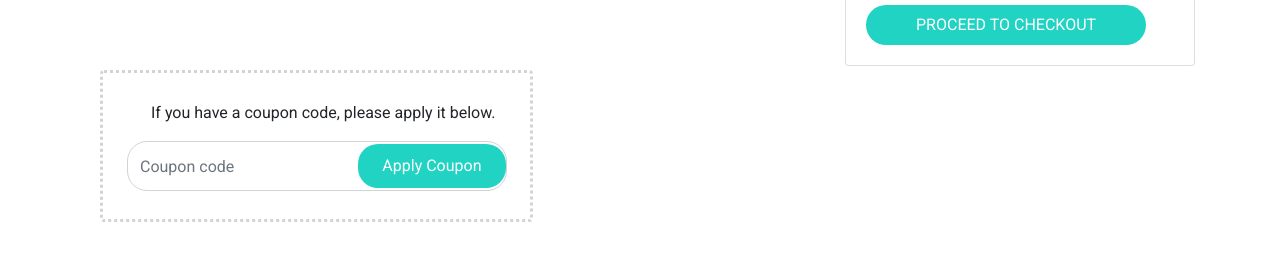
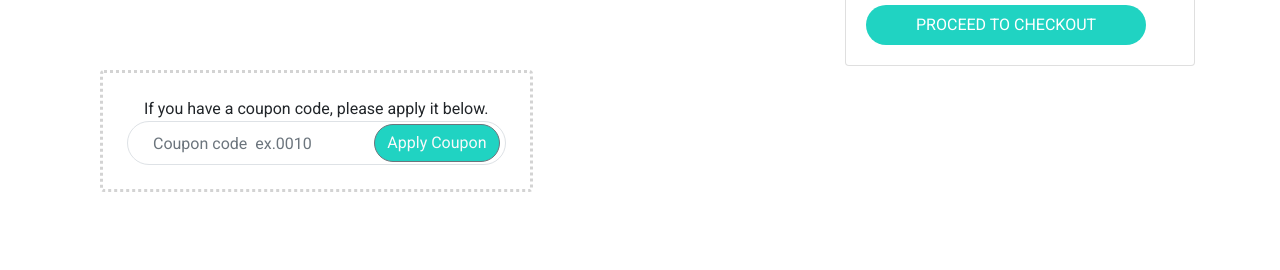
Before and after one commit to Joacim10/eShop, a Vue app: page /shoppingcart in a window 1280 px wide. Shown: the part 664-934 px from the top of the page. Built offline with nearby package versions, Linux system fonts and the light colour scheme; no server answers.

Commit message:
logik för rabattkupong

```diff
--- a/src/components/ReusableComponents/ApplyCouponComponent.vue
+++ b/src/components/ReusableComponents/ApplyCouponComponent.vue
@@ -1,56 +1,173 @@
 <template>
-      <div>
-        <div class=" mb-2  py-1  px-4 borderDotted rounded">
-      <div class="pl-4 mt-4">
-        <p class="mb-0">If you have a coupon code, please apply it below.</p>
+  <div>
+    <!-- mb-2 -->
+    <div class="py-4 px-4 borderDotted rounded">
+      <!-- pl-4 mt-4-->
+      <div class=" ">
+        <div class="text-center">
+          <p v-if="getCartDiscountTotal > 0" class="mb-0">
+            You have %{{ getCartDiscountTotal }} discount
+          </p>
+          <p v-else class="mb-0">If you have a coupon code, please apply it below.</p>
+        </div>
       </div>
-      <div class="input-group mt-3 mb-4">
+
+      <!-- jm  -->
+      <div class="my-input-area rounded-pill border">
+        <div class="input-group border-0">
           <input
             type="text"
-            class="form-control position-relative subInput"
-            placeholder="Coupon code"
-            aria-label="Recipient's username"
-            aria-describedby="basic-addon2"
+            class="form-control border-0 ml-2"
+            placeholder="Coupon code  ex.0010"
+            aria-label="Coupon code"
+            aria-describedby="couponCode1"
+            v-model="couponCode"
+            v-on:change="$v.couponCode.$touch()"
+            v-bind:class="{
+              invalid:
+                ($v.couponCode.$error && $v.couponCode.required) ||
+                ($v.couponCode.$error && !$v.couponCode.maxLength),
+            }"
           />
           <div class="input-group-append">
+            <!-- btn-outline-secondary -->
             <button
-              class="btnRadiusSub position-absolute  themeBg border-0 text-white px-4 pxSmallScreen"
-            >Apply Coupon</button>
+              class="btn rounded-pill color-primary themeBg btn-outline-secondary text-light"
+              type="button"
+              id="couponCode1"
+              v-on:click.prevent="applyCoupon"
+            >
+
+              {{ !getCartDiscountTotal > 0 ? "Apply Coupon" : "Remove Coupon" }}
+            </button>
           </div>
-          </div>
-          </div>
-
-          </div>
-
+        </div>
+      </div>
+      <small
+        class="m-0 p-0"
+        v-if="!$v.couponCode.minLength || !$v.couponCode.maxLength"
+      >
+        please use {{ $v.couponCode.$params.minLength.min }} digits ex. 0010
+      </small>
+      <small class="m-0 p-0" v-if="!$v.couponCode.numeric"
+        >please use number.</small
+      >
+      <!-- <small> {{couponCode}} </small> -->
+      <!-- jm  end -->
+      <!--  -->
+    </div>
+  </div>
 </template>
 
 <script>
+import { mapActions, mapGetters } from "vuex";
+
+import {
+  required,
+  minLength,
+  maxLength,
+  numeric,
+} from "vuelidate/lib/validators";
+
 export default {
+  data() {
+    return {
+      couponCode: null,
+    };
+  },
 
-}
+  validations: {
+    couponCode: {
+      required,
+      minLength: minLength(4),
+      maxLength: maxLength(4),
+      numeric,
+    },
+  },
+
+  methods: {
+    ...mapActions(["addDiscount"]),
+
+    applyCoupon() {
+      // om det finns valid värde i fält
+      if (!this.$v.$invalid) {
+        // console.log("apply coupon");
+        // console.log(this.discountValue(this.couponCode));
+        let value = this.discountValue(this.couponCode);
+        // skicka data till store
+        this.addDiscount(value);
+
+        // rensa input
+        this.couponCode = null;
+      } else if (this.getCartDiscountTotal > 0 && this.$v.$invalid) {
+        console.log('remove discount');
+        this.addDiscount(0);
+      }
+    },
+
+    discountValue: function (code) {
+      // console.log(code);
+      switch (code) {
+        case "0010":
+          return 10;
+        case "0020":
+          return 20;
+        case "0030":
+          return 30;
+        case "0040":
+          return 40;
+        case "0050":
+          return 50;
+        default:
+          return 0;
+      }
+    },
+  },
+
+  computed: {
+    ...mapGetters(["getCartDiscountTotal"]),
+  },
+};
 </script>
 
 <style scoped>
-.btnRadiusSub{
+.btnRadiusSub {
   border-radius: 20px;
   right: 0%;
   padding-top: 10px;
   padding-bottom: 10px;
   margin-top: 3px !important;
-
 }
-.borderDotted{
+.borderDotted {
   border: 3px dotted lightgray;
 }
-.subInput{
+.subInput {
   border-radius: 20px 20px 20px 20px !important;
   height: 50px;
 }
+
+/* klasser för vuelidate */
+.invalid {
+  border: 1px solid #f77272 !important;
+  background-color: #f8b1b1 !important;
+}
+.valid {
+  background-color: #6fffab !important;
+}
+
+.btndisabled {
+  background-color: #8ab8b3 !important;
+}
+
+/* jm */
+.my-input-area {
+  background-color: #fff;
+  padding: 2px 5px 2px 5px;
+}
+
 @media (max-width: 375px) {
-  .pxSmallScreen{
+  .pxSmallScreen {
     padding: 10px 10px 10px 10px !important;
-
-
   }
 }
 </style>
--- a/src/store/storeModules/storeCart.js
+++ b/src/store/storeModules/storeCart.js
@@ -6,14 +6,16 @@
 export default {
 
   // här sparas data
-  state:{
+  state: {
     cart: [],
+    cartTotalDiscount: 0,
+
   },
 
   mutations: {
     // här utförs ändring av data
 
-    ADD_TO_CART(state, {product,quantity}){
+    ADD_TO_CART(state, { product, quantity }) {
       //console.log(product._id)
 
       let exists = state.cart.find(item => {
@@ -23,21 +25,21 @@ export default {
       if (exists) {
         exists.quantity += quantity;
         // spara till storage
-      sessionStorage.setItem('mycart',JSON.stringify(state.cart))
+        sessionStorage.setItem('mycart', JSON.stringify(state.cart))
         return
       }
-      state.cart.push({product,quantity})
+      state.cart.push({ product, quantity })
       // spara till storage
-      sessionStorage.setItem('mycart',JSON.stringify(state.cart))
+      sessionStorage.setItem('mycart', JSON.stringify(state.cart))
 
     },
-    DELETE_FROM_CART(state,id){
+    DELETE_FROM_CART(state, id) {
       // console.log(id)
-      state.cart = state.cart.filter(item => {return item.product._id !== id})
+      state.cart = state.cart.filter(item => { return item.product._id !== id })
       // spara till storage
-      sessionStorage.setItem('mycart',JSON.stringify(state.cart))
+      sessionStorage.setItem('mycart', JSON.stringify(state.cart))
     },
-    INCREASE_QUANT_CART_ITEM(state,cartItem){
+    INCREASE_QUANT_CART_ITEM(state, cartItem) {
       // console.log(cartItem[0]._id)
       // letar efter den produkt som ska ökas i antal
       let item = state.cart.find(item => {
@@ -49,10 +51,10 @@ export default {
       if (item) {
         item.quantity += 1;
         // spara till storage
-        sessionStorage.setItem('mycart',JSON.stringify(state.cart))
+        sessionStorage.setItem('mycart', JSON.stringify(state.cart))
       }
     },
-    DECREASE_QUANT_CART_ITEM(state,cartItem){
+    DECREASE_QUANT_CART_ITEM(state, cartItem) {
       // console.log(cartItem._id)
       // letar efter den produkt som ska ökas i antal
       let item = state.cart.find(item => {
@@ -63,23 +65,29 @@ export default {
       if (item && item.quantity > 1) {
         item.quantity -= 1;
         // spara till storage
-        sessionStorage.setItem('mycart',JSON.stringify(state.cart))
+        sessionStorage.setItem('mycart', JSON.stringify(state.cart))
       }
     },
 
-    CLEAR_CART(state){
+    CLEAR_CART(state) {
       state.cart = []
       //  jm.
-      sessionStorage.setItem('mycart',JSON.stringify(state.cart))
+      sessionStorage.setItem('mycart', JSON.stringify(state.cart))
       //
     },
 
-    SET_SHOPPINGCART(state){
+    SET_SHOPPINGCART(state) {
       let cart = JSON.parse(sessionStorage.getItem('mycart'))
       if (cart) {
         state.cart = cart
       }
     },
+
+    // jm
+    ADD_TO_DISCOUNT(state, discount) {
+      console.log(discount)
+      state.cartTotalDiscount = discount
+    }
 
 
   },
@@ -87,34 +95,47 @@ export default {
   actions: {
     // anropas från en component
 
-    addProductToCart({commit},{product,quantity}){
+    addProductToCart({ commit }, { product, quantity }) {
 
       // console.log(product)
 
-      commit('ADD_TO_CART', {product,quantity})
+      commit('ADD_TO_CART', { product, quantity })
 
     },
-    deleteProductFromCart({commit}, id){
+    deleteProductFromCart({ commit }, id) {
       // console.log('delete')
       // console.log(id)
       commit('DELETE_FROM_CART', id)
     },
-    increaseQuantity({commit},cartItem){
+    increaseQuantity({ commit }, cartItem) {
       // console.log(cartItem)
       commit('INCREASE_QUANT_CART_ITEM', cartItem)
     },
-    decreaseQuantity({commit},cartItem){
+    decreaseQuantity({ commit }, cartItem) {
       // console.log(cartItem)
       commit('DECREASE_QUANT_CART_ITEM', cartItem)
     },
 
-    clearAllCartItem({commit}){
+    clearAllCartItem({ commit }) {
       commit('CLEAR_CART')
     },
 
-    setShoppingCart({commit}){
+    setShoppingCart({ commit }) {
       commit('SET_SHOPPINGCART')
     },
+
+
+    // jm
+    addDiscount({ commit }, discount) {
+      // console.log(discount)
+      commit('ADD_TO_DISCOUNT', discount)
+    },
+    setDiscount({ commit }, discount) {
+      // console.log(discount)
+      commit('ADD_TO_DISCOUNT', discount)
+    },
+
+
 
 
   },
@@ -130,12 +151,14 @@ export default {
       let total = 0
       if (state.cart.length !== 0) {
         state.cart.forEach(item => {
-
           total += item.product.price * item.quantity
-
         })
+        // jm
+        if (state.cartTotalDiscount > 0) {
+          // let price = 100;
+          total = total - (total * state.cartTotalDiscount / 100);
+        }
       }
-
       return total
     },
 
@@ -148,6 +171,11 @@ export default {
       return items
     },
 
+
+    getCartDiscountTotal(state){
+      return state.cartTotalDiscount;
+    }
+
   }
 
 
```
